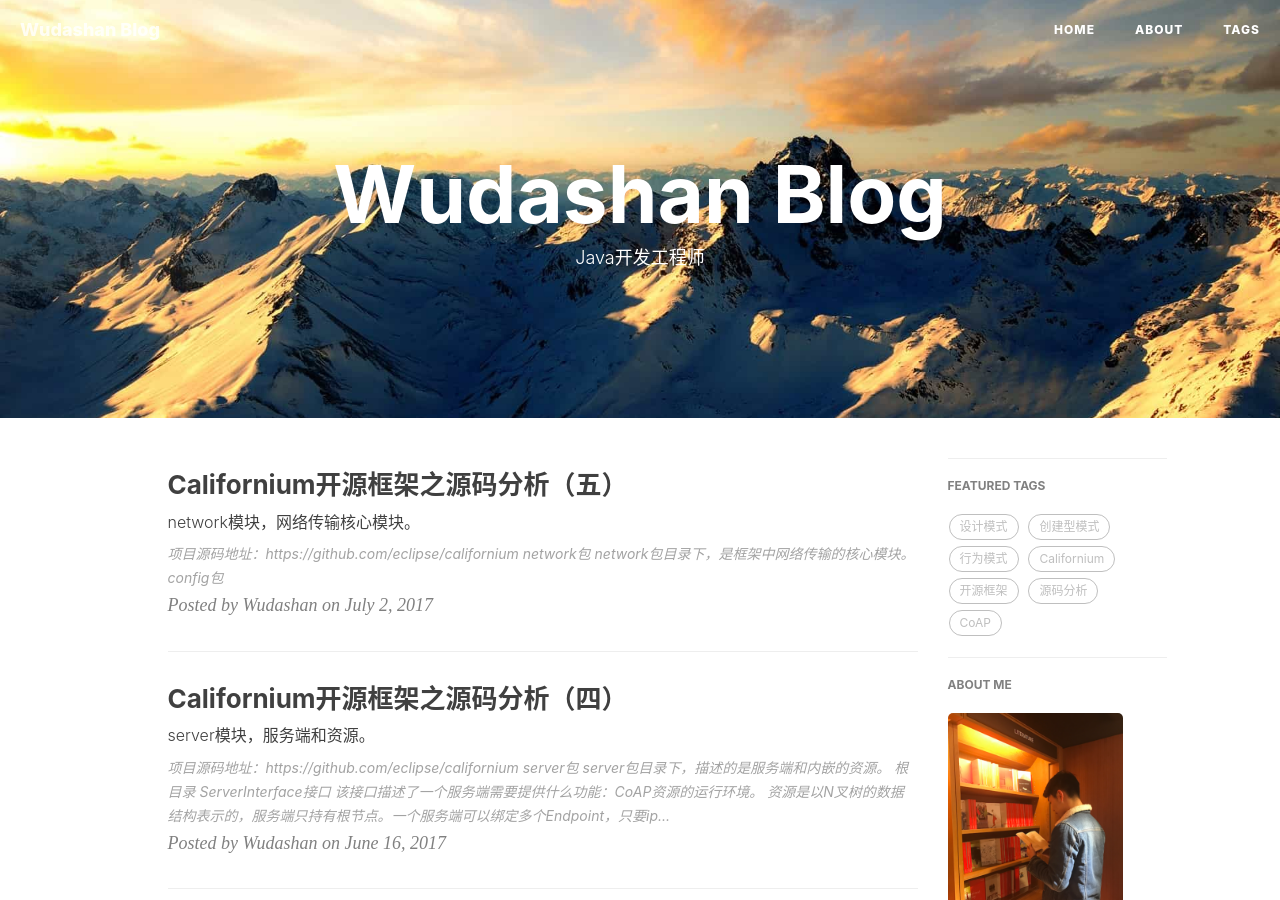
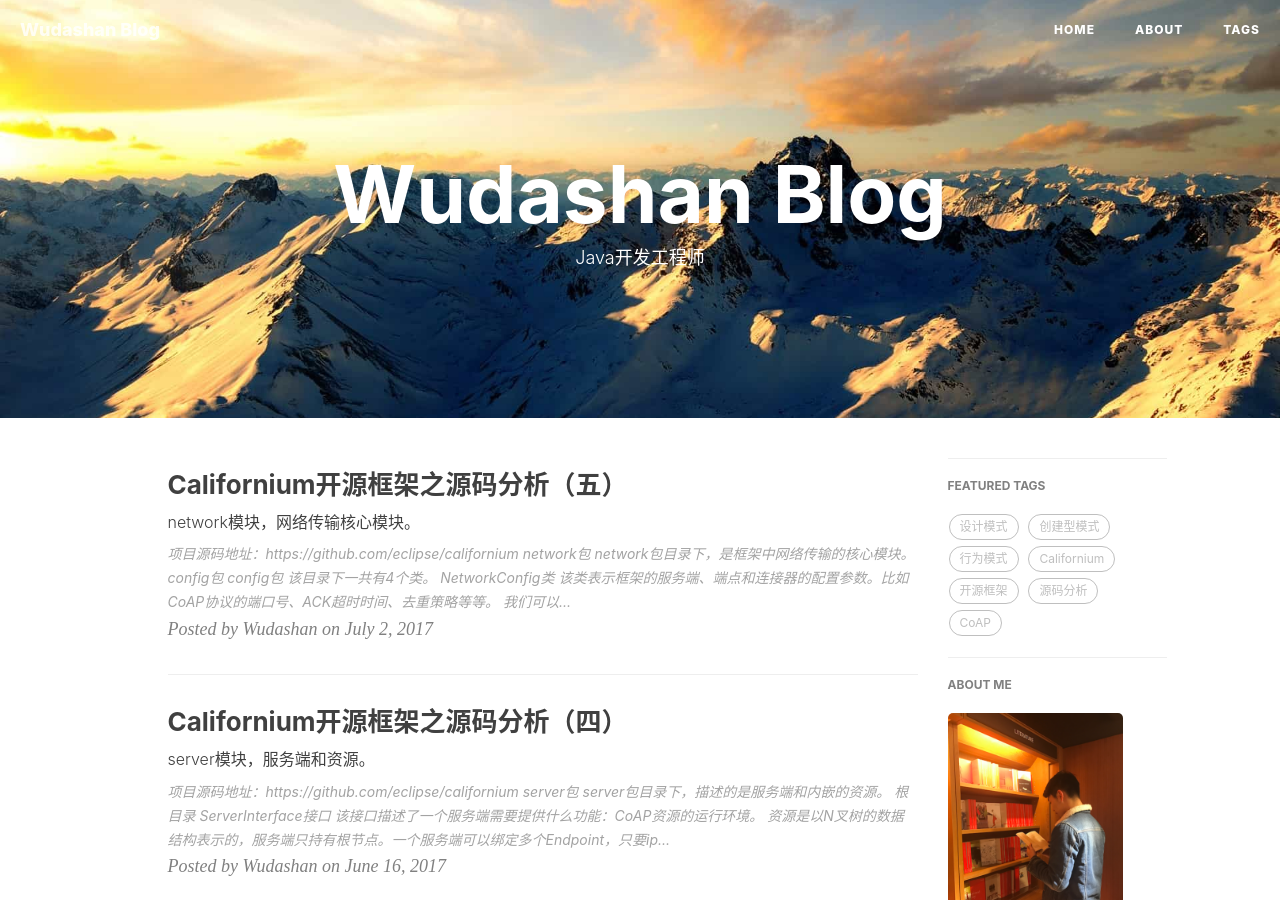
Before and after one commit to wudashan/wudashan.github.io, a Jekyll site: the page built from index.html, in a window 1280 px wide and 900 px high. Built offline with Jekyll 4.4.1, drawn with Linux system fonts in a browser that asks for light colours; nearby versions of some CDN libraries; the list of posts is cut into pages by our own code; comment, search, counter and statistics services are not loaded; part of the change alters nothing that is shown.

Commit message:
NetworkConfig

````diff
--- a/_posts/2017-07-02-Californium-Framework-Analysis-05.markdown
+++ b/_posts/2017-07-02-Californium-Framework-Analysis-05.markdown
@@ -22,3 +22,41 @@ network包目录下，是框架中网络传输的核心模块。
 ![](http://o7x0ygc3f.bkt.clouddn.com/Californium%E5%BC%80%E6%BA%90%E6%A1%86%E6%9E%B6%E5%88%86%E6%9E%90/network%E5%8C%85.png)
 
 ## config包
+
+## config包
+
+该目录下一共有4个类。
+
+![](http://o7x0ygc3f.bkt.clouddn.com/Californium%E5%BC%80%E6%BA%90%E6%A1%86%E6%9E%B6%E5%88%86%E6%9E%90/network-config%E5%8C%85.png)
+
+### NetworkConfig类
+
+该类表示框架的服务端、端点和连接器的配置参数。比如CoAP协议的端口号、ACK超时时间、去重策略等等。
+
+我们可以通过`NetworkConfig.getStandard()`静态工厂方法来获取到一个NetworkConfig对象，且该对象的配置参数为协议声明的默认值。
+
+但是，个人不建议直接调用这个方法，因为它会造成内存泄漏。内存泄漏的地方在于该静态工厂方法会生成或读取`Californium.properties`文件，并更新配置参数到properties配置文件里。有问题的代码如下：
+
+```
+// 读取文件时，没有关闭输入流
+public void load(File file) throws IOException {
+    InputStream inStream = new FileInputStream(file);
+    properties.load(inStream);
+}
+
+// 写入文件时，没有关闭输出流
+public void store(File file, String header) throws IOException {
+    Writer writer = new FileWriter(file);
+    properties.store(write, header);
+}
+```
+
+悲哀的是，框架中自己调用了这个静态工厂方法。好在最新版本已经修复这个BUG。
+
+想要获取该配置类对应的配置参数，如下调用方法即可：
+
+```
+NetworkConfig config = new NetworkConfig();
+// 获取默认的端口号
+int port = config.getInt(NetworkConfig.Keys.COAP_PORT);
+```
````
